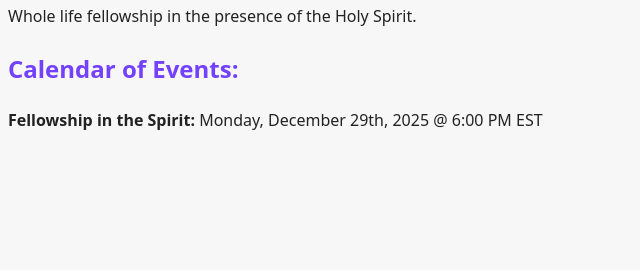
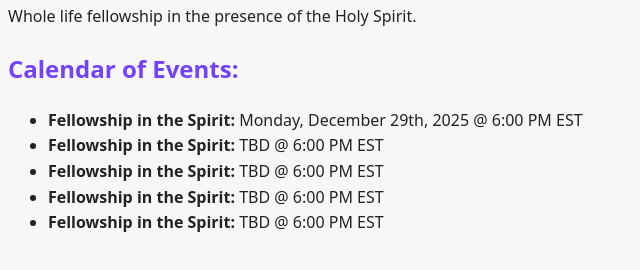
Before and after one commit to trfritsch/ToM, a plain HTML site: page index.html in a window 1280 px wide. Shown: the part 90-360 px from the top of the page, without its empty margins (0-640 px from the left). Drawn offline with Linux system fonts and the light colour scheme.

Commit message:
Update index.html

```diff
--- a/index.html
+++ b/index.html
@@ -73,7 +73,15 @@ a:hover {
     </header>
     <main>
         <h2>Calendar of Events:</h2>
-        <b>Fellowship in the Spirit:</b> Monday, December 29th, 2025 @ 6:00 PM EST
+        <ul>
+            <li><b>Fellowship in the Spirit:</b> Monday, December 29th, 2025 @ 6:00 PM EST</li>
+            <li><b>Fellowship in the Spirit:</b> TBD @ 6:00 PM EST</li>
+            <li><b>Fellowship in the Spirit:</b> TBD @ 6:00 PM EST</li>
+            <li><b>Fellowship in the Spirit:</b> TBD @ 6:00 PM EST</li>
+            <li><b>Fellowship in the Spirit:</b> TBD @ 6:00 PM EST</li>
+        </ul>
+
+
     </main>
 </body>
 </html>
```
